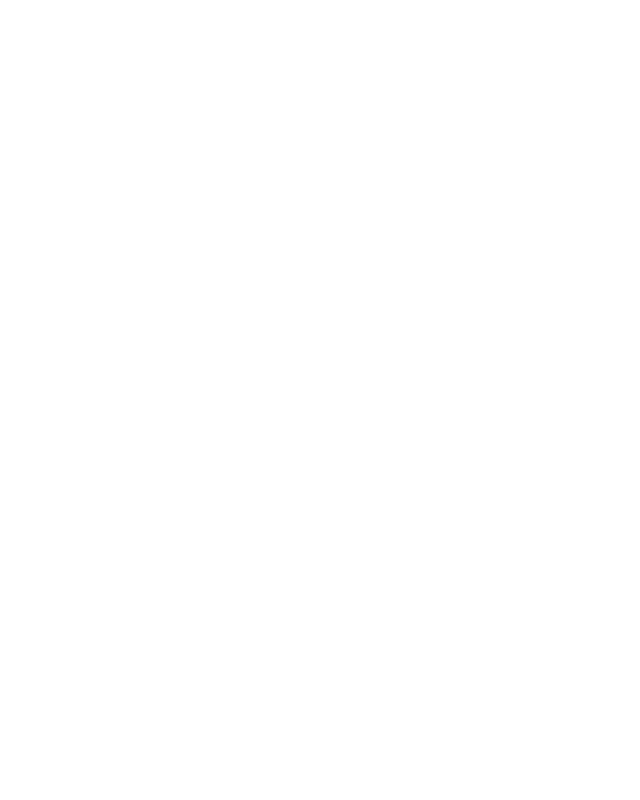
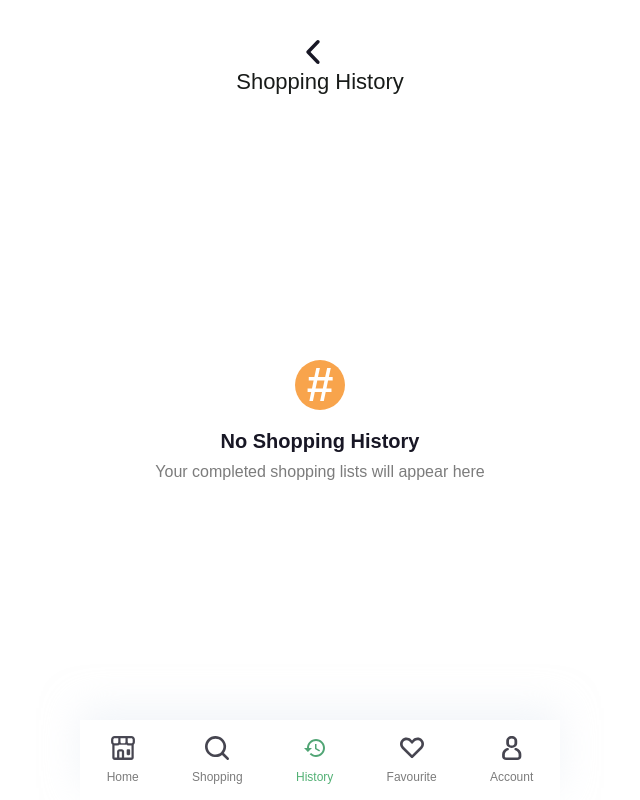
Before and after one commit to DaftGorillaz/Grocerify, a React (Create React App) app in the folder front-end/: page /history in a window 1280 px wide. Before the commit this address had no page. Shown: the whole page, without its empty margins (320-960 px from the left). Built offline with nearby package versions, Linux system fonts and the light colour scheme; a web font is replaced by a local one.

Commit message:
Add HistoryPage component and navigation; implement shopping history functionality with local storage support and styling.

```diff
--- a/front-end/src/App.js
+++ b/front-end/src/App.js
@@ -6,6 +6,7 @@
 import ProductDetailsPage from './components/ProductDetailsPage';
 import GeneratedListPage from './components/GeneratedListPage';
 import AccountPage from './components/AccountPage';
+import HistoryPage from './components/HistoryPage';
 import { UserProvider } from './context/UserContext';
 
 function App() {
@@ -19,6 +20,7 @@
             <Route path="/product-details" element={<ProductDetailsPage />} />
             <Route path="/generated-list" element={<GeneratedListPage />} />
             <Route path="/account" element={<AccountPage />} />
+            <Route path="/history" element={<HistoryPage />} />
           </Routes>
         </div>
       </Router>
--- a/front-end/src/components/BottomNavigation.js
+++ b/front-end/src/components/BottomNavigation.js
@@ -4,6 +4,7 @@
 import shoppingIcon from '../assets/images/shopping-icon.svg';
 import favoriteIcon from '../assets/images/favorite-icon.svg';
 import accountIcon from '../assets/images/account-icon.svg';
+import historyIcon from '../assets/images/history-icon.svg';
 import { useNavigate } from 'react-router-dom';
 
 const BottomNavigation = ({ activeTab = 'home' }) => {
@@ -14,6 +15,10 @@
       navigate('/');
     } else if (tab === 'shopping') {
       navigate('/shopping');
+    } else if (tab === 'history') {
+      navigate('/history');
+    } else if (tab === 'favourite') {
+      navigate('/favourite');
     } else if (tab === 'account') {
       navigate('/account');
     }
@@ -37,6 +42,13 @@
         <p>Shopping</p>
       </div>
       <div
+        className={`nav-item ${activeTab === 'history' ? 'active' : ''}`}
+        onClick={() => handleNavigation('history')}
+      >
+        <img src={historyIcon} alt="History" className="nav-icon" />
+        <p>History</p>
+      </div>
+      <div
         className={`nav-item ${activeTab === 'favourite' ? 'active' : ''}`}
         onClick={() => handleNavigation('favourite')}
       >
--- a/front-end/src/components/GenerateListModal.js
+++ b/front-end/src/components/GenerateListModal.js
@@ -76,17 +76,15 @@
     } else {
       // Multi-store shopping list (best value from each store)
       // For each product category, find the best value product
-      const bestValueProducts = [];
       products.forEach(category => {
         const bestProduct = category.products.find(product => product.isBestValue);
         if (bestProduct) {
-          bestValueProducts.push({
+          shoppingList.push({
             ...bestProduct,
             category: category.productName
           });
         }
       });
-      shoppingList = bestValueProducts;
     }
 
     // Navigate to the generated list page with the shopping list data
--- a/front-end/src/components/GeneratedListPage.js
+++ b/front-end/src/components/GeneratedListPage.js
@@ -33,7 +33,20 @@
   };
 
   const handleSave = () => {
-    // In a real app, this would save the shopping list to history
+    // Get existing history or initialize empty array
+    const existingHistory = JSON.parse(localStorage.getItem('shoppingHistory') || '[]');
+
+    // Create new history entry
+    const historyEntry = {
+      name: listName,
+      items: shoppingList,
+      maxStores,
+      timestamp: Date.now()
+    };
+
+    // Add to history and save
+    const updatedHistory = [historyEntry, ...existingHistory];
+    localStorage.setItem('shoppingHistory', JSON.stringify(updatedHistory));
     alert(`Shopping list "${listName}" saved to history!`);
   };
 
--- /dev/null
+++ b/front-end/src/components/HistoryPage.css
@@ -0,0 +1,173 @@
+.history-page {
+  height: 100%;
+  width: 100%;
+  padding: 20px;
+  position: relative;
+  display: flex;
+  flex-direction: column;
+  overflow-y: auto;
+  padding-bottom: 100px;
+  background-color: #FFFFFF;
+}
+
+.header {
+  display: flex;
+  align-items: center;
+  margin-bottom: 30px;
+}
+
+.back-arrow {
+  width: 24px;
+  height: 24px;
+  margin-right: 15px;
+  cursor: pointer;
+  transition: transform 0.2s ease;
+}
+
+.back-arrow:hover {
+  transform: translateX(-3px);
+}
+
+.header h1 {
+  font-size: 22px;
+  font-weight: 400;
+  color: #181B19;
+  margin: 0;
+}
+
+.history-container {
+  flex: 1;
+  display: flex;
+  flex-direction: column;
+}
+
+.empty-state {
+  flex: 1;
+  display: flex;
+  flex-direction: column;
+  align-items: center;
+  justify-content: center;
+  color: #7C7C7C;
+  text-align: center;
+  padding: 40px 20px;
+}
+
+.empty-icon {
+  font-size: 48px;
+  margin-bottom: 20px;
+}
+
+.empty-state h3 {
+  font-size: 20px;
+  color: #181725;
+  margin-bottom: 10px;
+}
+
+.empty-state p {
+  font-size: 16px;
+  color: #7C7C7C;
+}
+
+.history-lists {
+  display: flex;
+  flex-direction: column;
+  gap: 15px;
+}
+
+.history-item {
+  background-color: #F2F3F2;
+  border-radius: 15px;
+  padding: 20px;
+  cursor: pointer;
+  transition: transform 0.2s ease, box-shadow 0.2s ease;
+  display: flex;
+  justify-content: space-between;
+  align-items: center;
+  gap: 15px;
+}
+
+.history-item:hover {
+  transform: translateY(-2px);
+  box-shadow: 0 4px 8px rgba(0, 0, 0, 0.05);
+}
+
+.history-item-content {
+  flex: 1;
+  min-width: 0; /* Enable text truncation */
+}
+
+.history-item-header {
+  display: flex;
+  justify-content: space-between;
+  align-items: center;
+  margin-bottom: 10px;
+}
+
+.history-item-header h3 {
+  font-size: 18px;
+  color: #181725;
+  margin: 0;
+  font-weight: 500;
+  white-space: nowrap;
+  overflow: hidden;
+  text-overflow: ellipsis;
+}
+
+.history-date {
+  font-size: 14px;
+  color: #7C7C7C;
+  white-space: nowrap;
+  margin-left: 10px;
+}
+
+.history-item-details {
+  display: flex;
+  justify-content: space-between;
+  align-items: center;
+  font-size: 16px;
+  color: #7C7C7C;
+}
+
+.history-amount {
+  color: #53B175;
+  font-weight: 500;
+}
+
+.delete-button {
+  background: none;
+  border: none;
+  width: 32px;
+  height: 32px;
+  border-radius: 50%;
+  display: flex;
+  align-items: center;
+  justify-content: center;
+  font-size: 24px;
+  color: #FF6961;
+  cursor: pointer;
+  transition: all 0.2s ease;
+  padding: 0;
+  flex-shrink: 0;
+  background-color: rgba(255, 105, 97, 0.1);
+}
+
+.delete-button:hover {
+  background-color: rgba(255, 105, 97, 0.2);
+  transform: scale(1.1);
+}
+
+.delete-button:active {
+  transform: scale(0.95);
+}
+
+.home-indicator {
+  position: absolute;
+  bottom: 8px;
+  left: 50%;
+  transform: translateX(-50%);
+  width: 134px;
+  height: 5px;
+  background-color: #000000;
+  opacity: 0.1;
+  border-radius: 100px;
+}
--- /dev/null
+++ b/front-end/src/components/HistoryPage.js
@@ -0,0 +1,108 @@
+import React, { useState, useEffect } from 'react';
+import './HistoryPage.css';
+import { useNavigate } from 'react-router-dom';
+import backArrow from '../assets/images/back-arrow.svg';
+import BottomNavigation from './BottomNavigation';
+
+const HistoryPage = () => {
+  const navigate = useNavigate();
+  const [historyLists, setHistoryLists] = useState(() => {
+    const savedHistory = localStorage.getItem('shoppingHistory');
+    return savedHistory ? JSON.parse(savedHistory) : [];
+  });
+
+  useEffect(() => {
+    localStorage.setItem('shoppingHistory', JSON.stringify(historyLists));
+  }, [historyLists]);
+
+  const handleGoBack = () => {
+    navigate(-1);
+  };
+
+  const handleListClick = (list) => {
+    navigate('/generated-list', {
+      state: {
+        shoppingList: list.items,
+        maxStores: list.maxStores,
+        listName: list.name,
+        isHistoryView: true
+      }
+    });
+  };
+
+  const handleDelete = (index, event) => {
+    event.stopPropagation(); // Prevent triggering the list click
+    const updatedHistory = historyLists.filter((_, i) => i !== index);
+    setHistoryLists(updatedHistory);
+  };
+
+  const formatDate = (timestamp) => {
+    const date = new Date(timestamp);
+    return date.toLocaleDateString('en-US', {
+      month: 'short',
+      day: 'numeric',
+      year: 'numeric'
+    });
+  };
+
+  const calculateTotalAmount = (items) => {
+    return items.reduce((total, item) => total + (item.price || 0), 0).toFixed(2);
+  };
+
+  return (
+    <div className="history-page">
+      <div className="header">
+        <img
+          src={backArrow}
+          alt="Back"
+          className="back-arrow"
+          onClick={handleGoBack}
+        />
+        <h1>Shopping History</h1>
+      </div>
+
+      <div className="history-container">
+        {historyLists.length === 0 ? (
+          <div className="empty-state">
+            <div className="empty-icon">#</div>
+            <h3>No Shopping History</h3>
+            <p>Your completed shopping lists will appear here</p>
+          </div>
+        ) : (
+          <div className="history-lists">
+            {historyLists.map((list, index) => (
+              <div
+                key={index}
+                className="history-item"
+                onClick={() => handleListClick(list)}
+              >
+                <div className="history-item-content">
+                  <div className="history-item-header">
+                    <h3>{list.name}</h3>
+                    <span className="history-date">{formatDate(list.timestamp)}</span>
+                  </div>
+                  <div className="history-item-details">
+                    <span>{list.items.length} items</span>
+                    <span className="history-amount">${calculateTotalAmount(list.items)}</span>
+                  </div>
+                </div>
+                <button
+                  className="delete-button"
+                  onClick={(e) => handleDelete(index, e)}
+                  aria-label="Delete list"
+                >
+                  ×
+                </button>
+              </div>
+            ))}
+          </div>
+        )}
+      </div>
+
+      <BottomNavigation activeTab="history" />
+      <div className="home-indicator"></div>
+    </div>
+  );
+};
+
+export default HistoryPage;
```
Also changed, not shown: front-end/src/assets/images/history-icon.svg (added).
